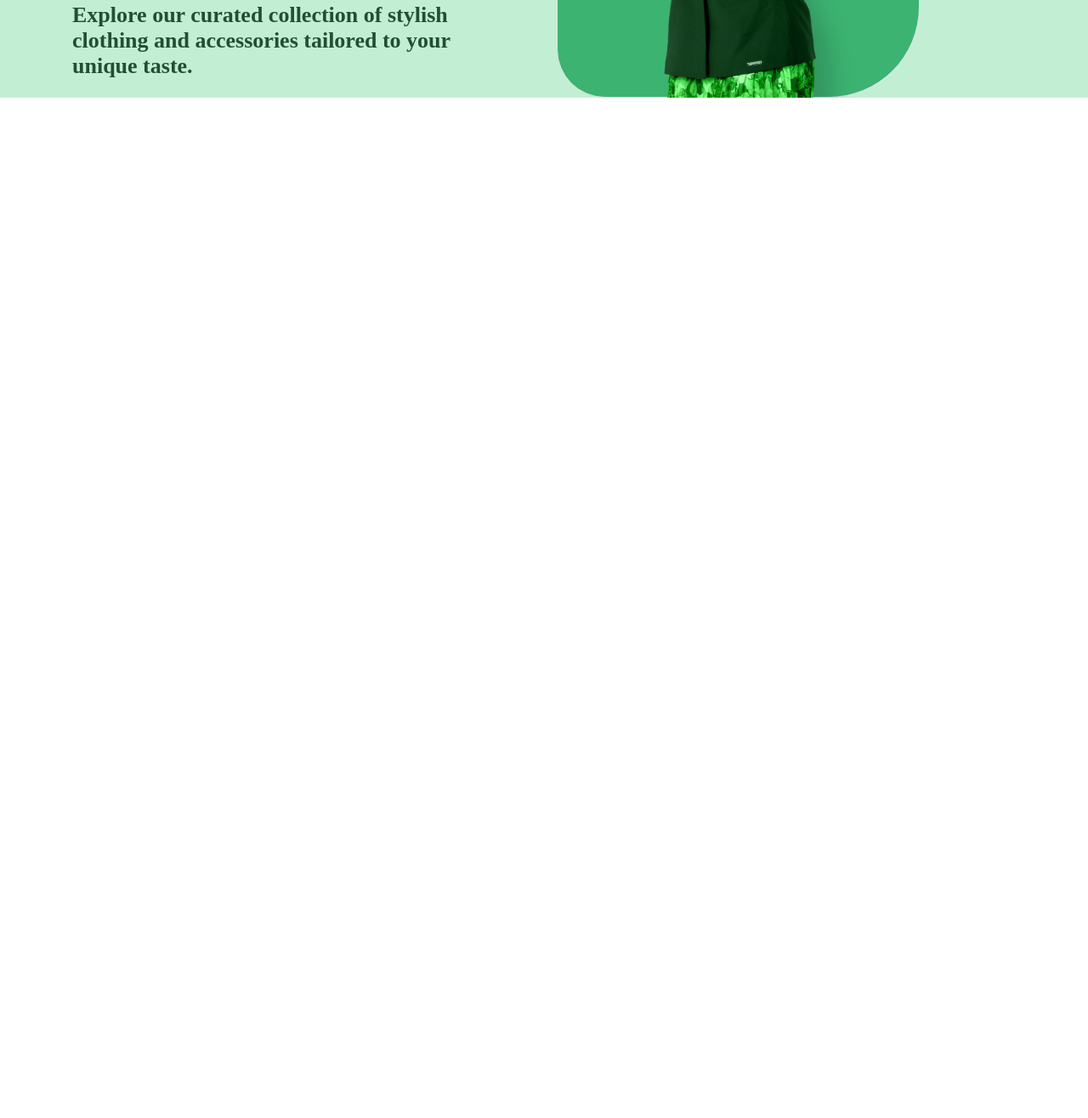
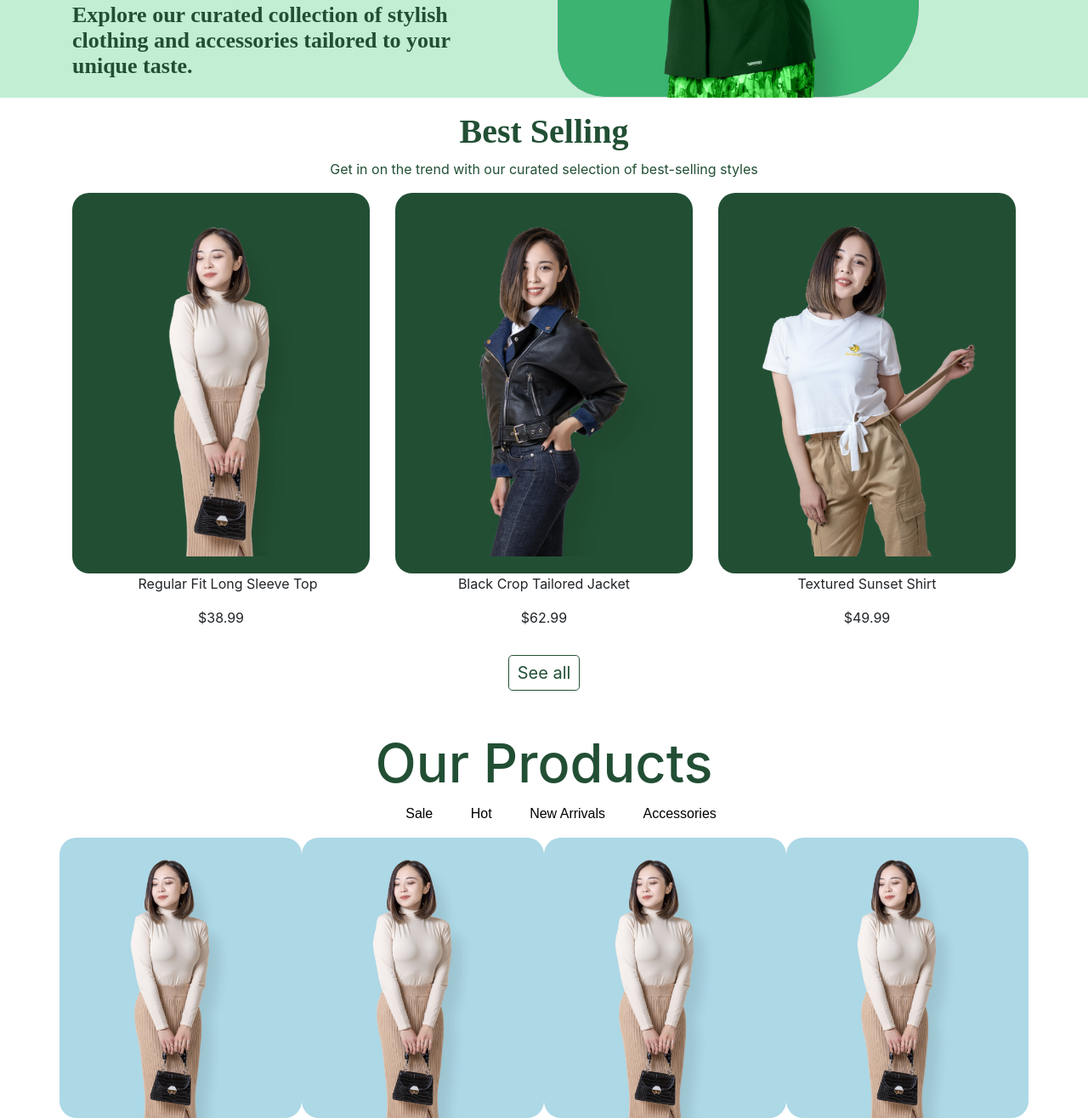
Before and after one commit to UsaidokDev/Utrix, a plain HTML site: page index.html in a window 1280 px wide. Shown: the part 478-1794 px from the top of the page at 85% size. Before the commit the page ends 800 px from the top, so only its background shows below. Drawn offline with nearby package versions, Linux system fonts and the light colour scheme.

Commit message:
Button Center

```diff
--- a/index.html
+++ b/index.html
@@ -44,15 +44,15 @@
             <div class="mx-auto">
               <ul class="navbar-nav me-auto mb-2 mb-lg-0 mx-auto">
                 <li class="nav-item">
-                  <a class="nav-link active" aria-current="page" href="#"
+                  <a class="nav-link active" aria-current="page" href="#home"
                     >Home</a
                   >
                 </li>
                 <li class="nav-item">
-                  <a class="nav-link" href="#">SHOP</a>
+                  <a class="nav-link" href="#shop">SHOP</a>
                 </li>
                 <li class="nav-item">
-                  <a class="nav-link" href="#">Features</a>
+                  <a class="nav-link" href="#features">Features</a>
                 </li>
                 <li class="nav-item">
                   <a class="nav-link" href="#">Contact</a>
@@ -71,27 +71,133 @@
       </nav>
     </section>
     <!--End navbar-->
+
     <!--Home -Page-->
     <section id="home">
       <div class="container">
         <div class="row">
           <div class="col-lg-6 col-sm-6">
-             <h1 class="home-title">Discover and <br>Find Your Own <br>Fashion!</h1>
-             <p class="home-paragraph">Explore our curated collection of stylish<br>
-                 clothing and accessories tailored to your<br>
-                 unique taste.</p>
+            <h1 class="home-title">
+              Discover and <br />Find Your Own <br />Fashion!
+            </h1>
+            <p class="home-paragraph">
+              Explore our curated collection of stylish<br />
+              clothing and accessories tailored to your<br />
+              unique taste.
+            </p>
           </div>
           <div class="col-lg-6 col-sm-6">
-           <div class="border">
-            <img src="Image/Home.png" alt="image-loading" class="home-image">
-           </div>
-         </div>
-
+            <div class="border">
+              <img
+                src="Image/Home.png"
+                alt="image-loading"
+                class="home-image"
+              />
+            </div>
+          </div>
         </div>
       </div>
     </section>
     <!--End Home-->
 
+    <!--About-->
+    <section id="shop">
+      <div class="container">
+        <div class="row">
+          <div class="col-lg-12 col-sm-12">
+            <h1 class="text-center shop-head mt-3">Best Selling</h1>
+            <p class="text-center" style="color: #224f34">
+              Get in on the trend with our curated selection of best-selling
+              styles
+            </p>
+          </div>
+
+          <div class="col-lg-4 col-12">
+            <div class="image-container">
+              <img
+                src="Image/About2.png"
+                alt="image-loading"
+                class="img-fluid about1"
+              />
+            </div>
+            <p class="text-center ml-3">Regular Fit Long Sleeve Top</p>
+            <p class="text-center">$38.99</p>
+          </div>
+
+          <div class="col-lg-4 col-12">
+            <div class="image-container">
+              <img
+                src="Image/About1.png"
+                alt="image-loading"
+                class="img-fluid about2"
+              />
+            </div>
+            <p class="text-center">Black Crop Tailored Jacket</p>
+            <p class="text-center">$62.99</p>
+          </div>
+          <div class="col-lg-4 col-12">
+            <div class="image-container">
+              <img
+                src="Image/About3.png"
+                alt="image-loading"
+                class="img-fluid about3"
+              />
+            </div>
+            <p class="text-center">Textured Sunset Shirt</p>
+            <p class="text-center">$49.99</p>
+          </div>
+        </div>
+        <div class="row justify-content-center mt-3">
+          <a href="" class="btn btn-success btn-transparent btn-lg">See all</a>
+        </div>
+      </div>
+    </section>
+    <!--End About-->
+
+    <br />
+    <br />
+
+    <!--Features-->
+    <section id="features">
+      <div class="container">
+        <h2 class="text-center features-title">Our Products</h2>
+        <div class="nav-feature text-center">
+          <div class="col-lg-12 col-sm-12">
+            <ul>
+              <a href="" id="features-nav">Sale</a>
+              <a href="" id="features-nav">Hot</a>
+              <a href="" id="features-nav">New Arrivals</a>
+              <a href="" id="features-nav">Accessories</a>
+            </ul>
+          </div>
+        </div>
+      </div>
+    </section>
+
+    <div class="container">
+      <div class="row">
+        <div class="col-lg-3 col-sm-6 block custom-padding">
+          <img src="Image/About2.png" alt="" class="img-fluid shop-image">
+        </div>
+        <div class="col-lg-3 col-sm-6 block custom-padding">
+          <img src="Image/About2.png" alt="" class="img-fluid shop-image">
+        </div>
+        <div class="col-lg-3 col-sm-6 block custom-padding">
+          <img src="Image/About2.png" alt="" class="img-fluid shop-image">
+        </div>
+        <div class="col-lg-3 col-sm-6 block custom-padding">
+          <img src="Image/About2.png" alt="" class="img-fluid shop-image">
+        </div>
+      </div>
+    </div>
+
+
+
+
+
+
+
+    <!--End services-->
 
     <script
       src="https://code.jquery.com/jquery-3.2.1.slim.min.js"
--- a/style.css
+++ b/style.css
@@ -35,8 +35,8 @@ li {
   width: 100%;
   background-color: #c2efd4;
 }
-.home-title{
-    color: #224F34;
+.home-title {
+  color: #224f34;
   font-family: Rufina;
   font-size: 86px;
   font-style: normal;
@@ -51,13 +51,90 @@ li {
   font-weight: 700;
   line-height: normal;
 }
-.border{
+.border {
   height: 520px;
   width: 427px;
   flex-shrink: 0;
   border-radius: 117px 44px 107px 57px;
-   background-color: 	#3CB371;
+  background-color: #3cb371;
 }
-.home-image{
+.home-image {
   height: 519px;
 }
+.shop-head {
+  color: #224f34;
+  font-weight: 600;
+  font-family: Roboto Slab;
+}
+
+/* Custom CSS for image containers */
+.image-container {
+  background-color: #224f34;
+  height: auto;
+  width: 100%;
+  text-align: center;
+  padding: 20px;
+  border-radius: 20px;
+}
+
+.about1 {
+  max-width: 100%;
+  height: auto;
+}
+
+.about2 {
+  max-width: 100%;
+  height: auto;
+}
+
+.about3 {
+  max-width: 100%;
+  height: auto;
+}
+.features-title {
+  font-size: 63px;
+  color: #224f34;
+}
+
+#features-nav {
+  display: inline;
+  padding: 20px;
+  font-family: sans-serif;
+  text-decoration: none;
+  color: black;
+  cursor: pointer;
+  position: relative;
+}
+#features-nav::after {
+  content: "";
+  height: 3px;
+  width: 100;
+  background: #009688;
+  position: absolute;
+  left: 0;
+  bottom: -10px;
+  transition: 0.5s;
+}
+.block {
+  height: 330px;
+  width: 330px;
+  background-color: lightblue;
+  border-radius: 20px;
+}
+
+/* Padding for small devices (sm) */
+@media (max-width: 767px) {
+  .custom-padding {
+    padding: 10px;
+  }
+}
+
+/* Padding for large devices (lg) */
+@media (min-width: 992px) {
+  .custom-padding {
+    padding: 10px;
+  }
+}
+.shop-image{
+  height: 320px;
+}
```
Also changed, not shown: Image/About1.png (added), Image/About2.png (added), Image/About3.png (added). Lines whose indentation alone changed are shown as unchanged.
